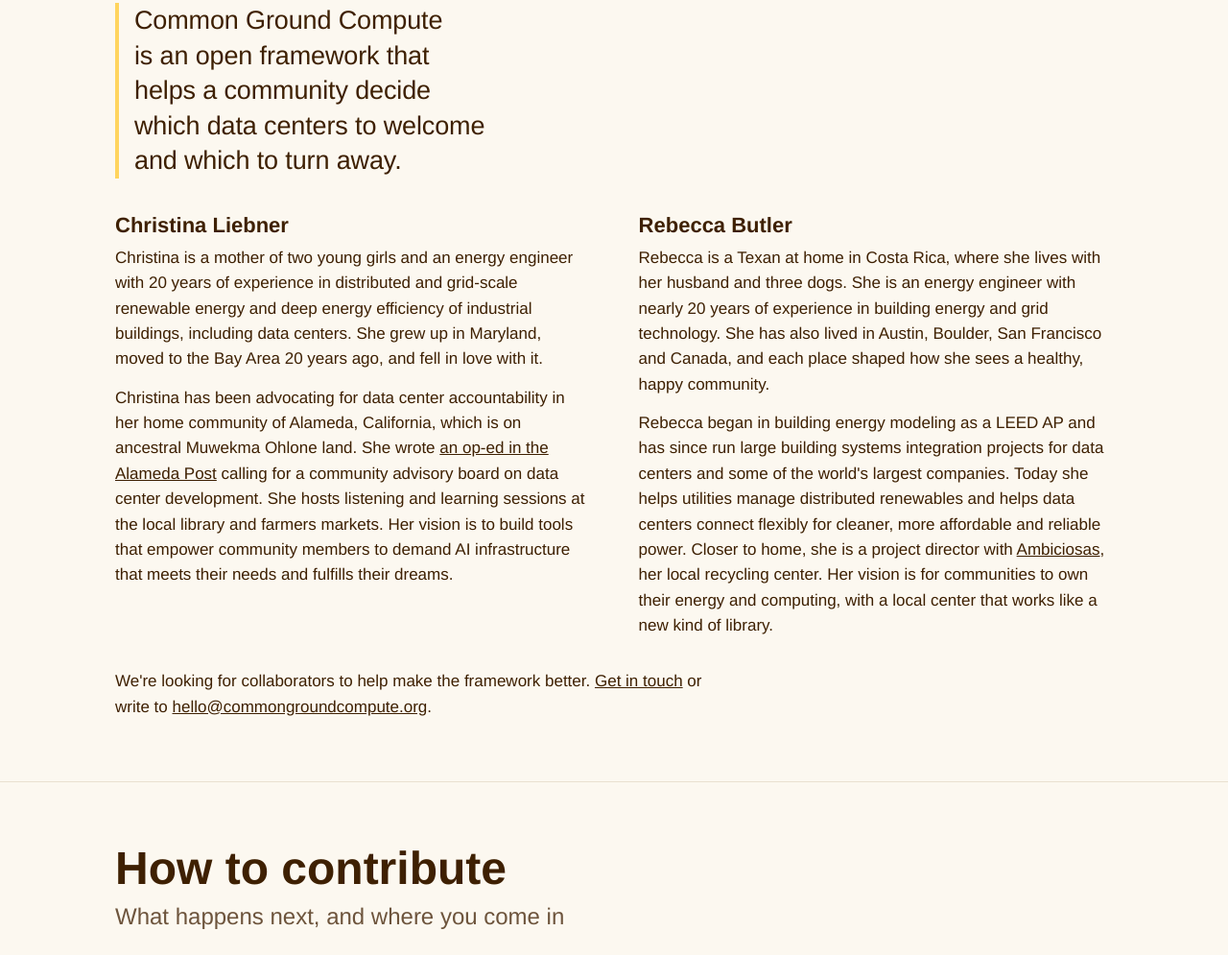
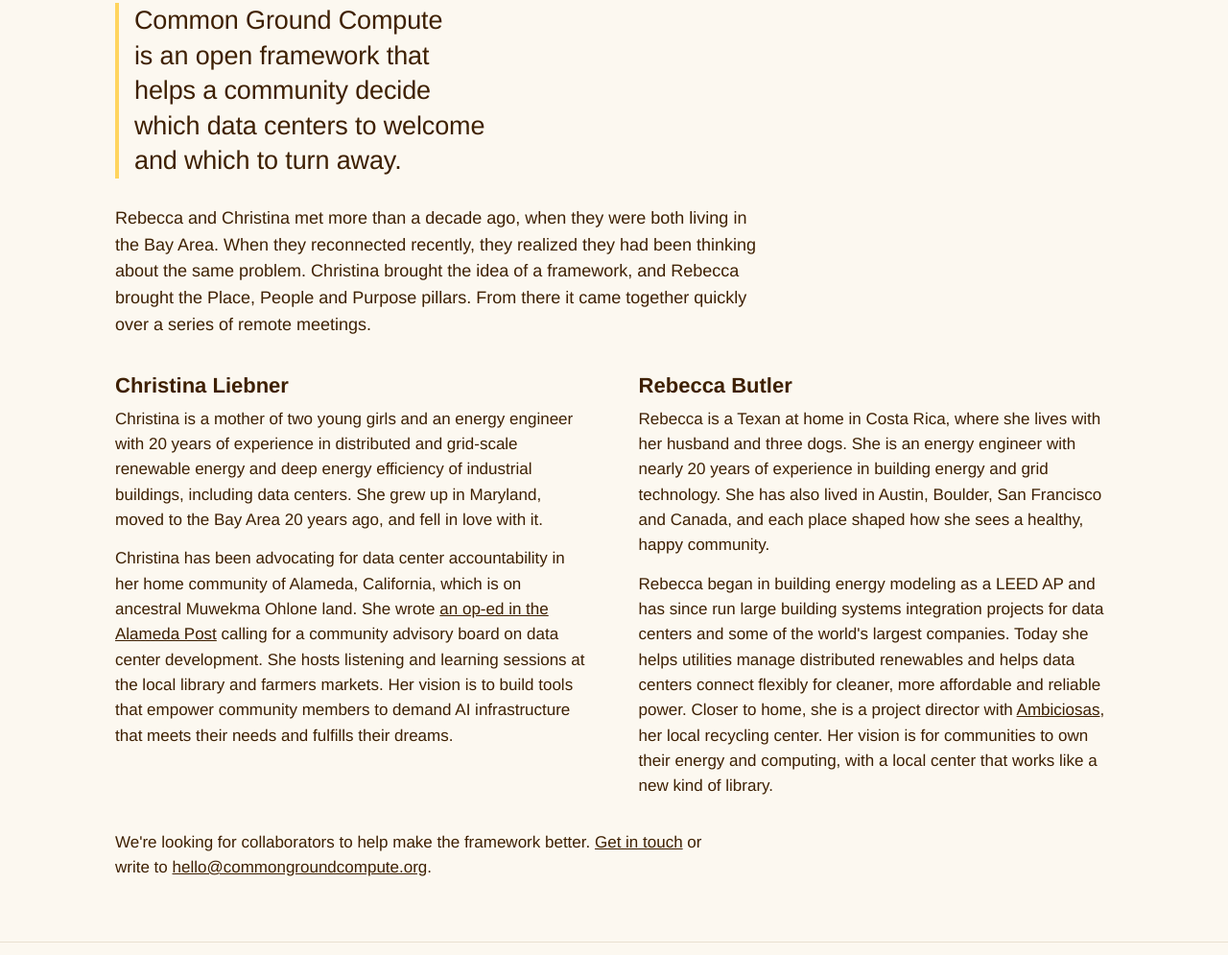
Before and after one commit to rebexcodex/commongroundcompute, a plain HTML site: page index.html in a window 1280 px wide. Shown: the part 8956-9951 px from the top of the page at 96% size. Drawn offline with Linux system fonts and the light colour scheme; a web font is replaced by a local one.

Commit message:
About us: how we met
Co-Authored-By: Claude Opus 5.5 <noreply@anthropic.com>
Claude-Session: https://claude.ai/code/session_0155t8oRG54jtjaWBL9DVzcK

```diff
--- a/index.html
+++ b/index.html
@@ -145,6 +145,7 @@ section { padding: clamp(40px, 5.5vw, 64px) 0; border-top: 1px solid var(--rule)
 .view .body p + h3 { margin-top: 28px; }
 .view .body .about-cta { margin-top: 28px; }
 .about-lead { margin-top: 20px; max-width: 34ch; }
+.about-story { margin-top: 28px; max-width: 68ch; font-size: 18px; line-height: 1.55; }
 .bios { display: grid; grid-template-columns: repeat(2, minmax(0, 1fr)); gap: clamp(24px, 4vw, 56px); margin-top: 36px; }
 .bio h3 { font-size: 22px; }
 .bio h3 + p { margin-top: 8px; }
@@ -628,6 +629,7 @@ footer { border-top: 1px solid var(--rule); padding: 32px 0 48px; font-size: 14p
   <div class="wrap">
     <h2>About us</h2>
     <p class="pull about-lead">Common Ground Compute is an open framework that helps a community decide which data centers to welcome and which to turn away.</p>
+    <p class="about-story">Rebecca and Christina met more than a decade ago, when they were both living in the Bay Area. When they reconnected recently, they realized they had been thinking about the same problem. Christina brought the idea of a framework, and Rebecca brought the Place, People and Purpose pillars. From there it came together quickly over a series of remote meetings.</p>
     <div class="bios">
       <div class="bio">
         <h3>Christina Liebner</h3>
```
